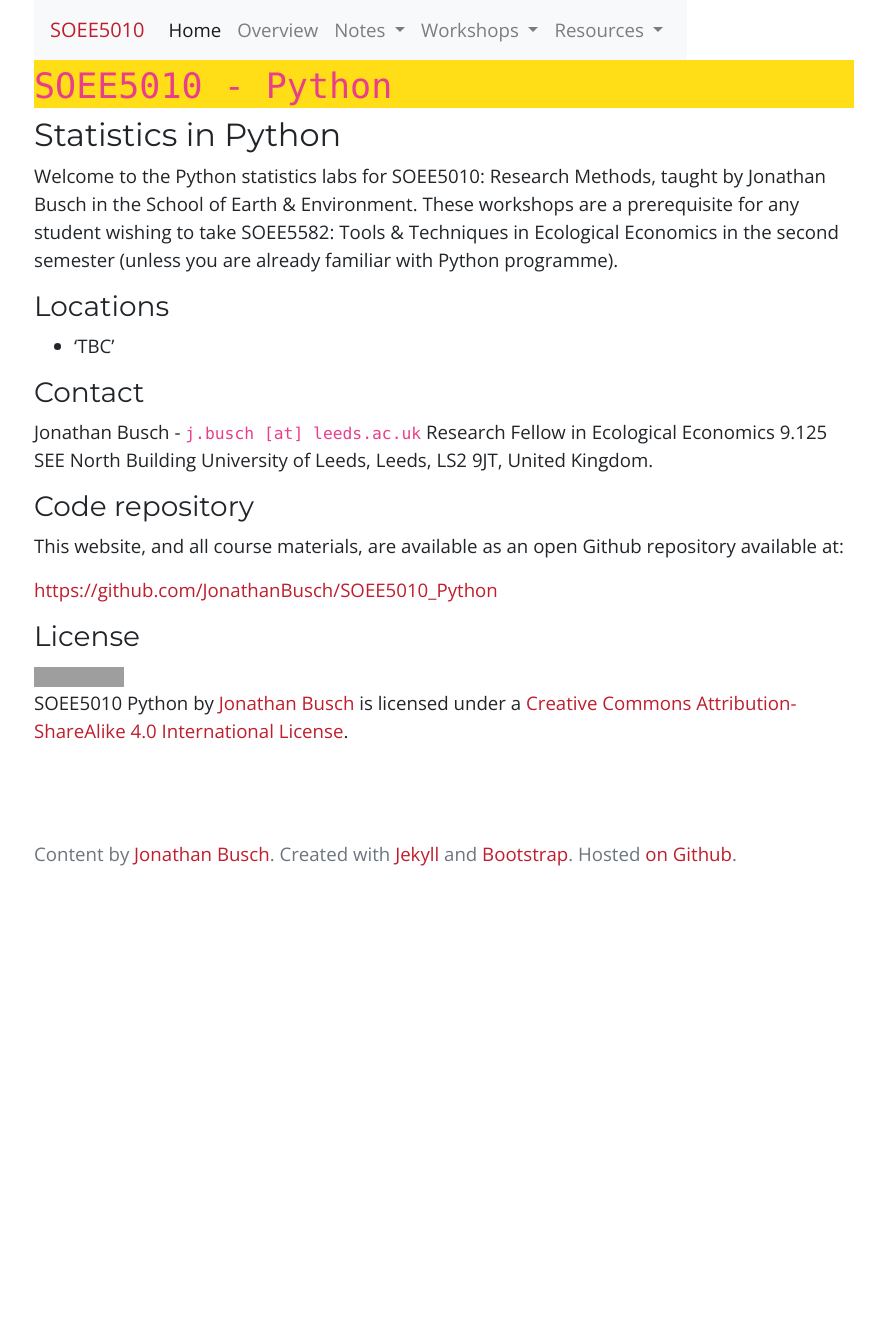
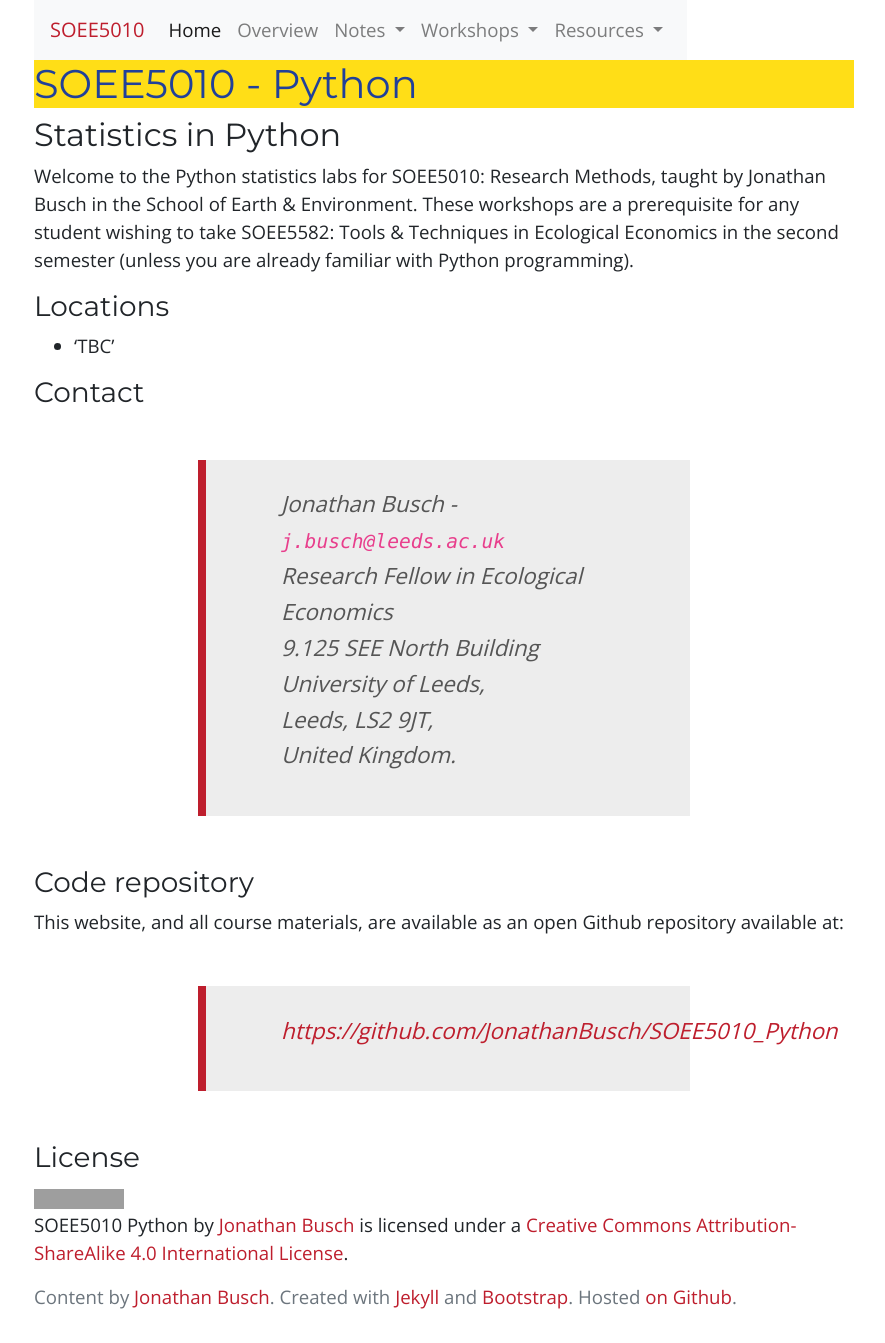
Before and after one commit to JonathanBusch/SOEE5010_Python, a Jekyll site: the page built from index.md, in a window 1280 px wide. Shown: the whole page, without its empty margins (196-1081 px from the left). Built offline with Jekyll 4.4.1, drawn with Linux system fonts in a browser that asks for light colours; nearby versions of some CDN libraries; before the commit the page ends 900 px from its top, so only the background shows below that; grey boxes are pictures that could not be loaded.

Commit message:
Block quote formatting update

```diff
--- a/assets/css/site-custom.css
+++ b/assets/css/site-custom.css
@@ -52,3 +52,28 @@ a {
   color: #be1e2d;
   text-decoration: none;
 }
+
+blockquote{
+  font-size: 1.2em;
+  width:60%;
+  margin:50px auto;
+  font-style:italic;
+  color: #555555;
+  padding:1.2em 30px 1.2em 75px;
+  border-left:8px solid #be1e2d ;
+  line-height:1.6;
+  position: relative;
+  background:#EDEDED;
+}
+
+blockquote::after{
+  content: '';
+}
+
+blockquote span{
+  display:block;
+  color:#333333;
+  font-style: normal;
+  font-weight: bold;
+  margin-top:1em;
+}
--- a/content/website_data/index.md
+++ b/content/website_data/index.md
@@ -1,8 +1,8 @@
-# `SOEE5010 - Python`
+# SOEE5010 - Python
 
 ## Statistics in Python
 
-Welcome to the Python statistics labs for SOEE5010: Research Methods, taught by Jonathan Busch in the School of Earth & Environment. These workshops are a prerequisite for any student wishing to take SOEE5582: Tools & Techniques in Ecological Economics in the second semester (unless you are already familiar with Python programme).
+Welcome to the Python statistics labs for SOEE5010: Research Methods, taught by Jonathan Busch in the School of Earth & Environment. These workshops are a prerequisite for any student wishing to take SOEE5582: Tools & Techniques in Ecological Economics in the second semester (unless you are already familiar with Python programming).
 
 ### Locations
 
@@ -10,7 +10,7 @@ Welcome to the Python statistics labs for SOEE5010: Research Methods, taught by
 
 ### Contact
 
-> Jonathan Busch - `j.busch [at] leeds.ac.uk`
+> Jonathan Busch - `j.busch@leeds.ac.uk`
 > Research Fellow in Ecological Economics
 > 9.125 SEE North Building
 > University of Leeds,
```
Also changed, not shown: index.md (line endings or trailing spaces).
